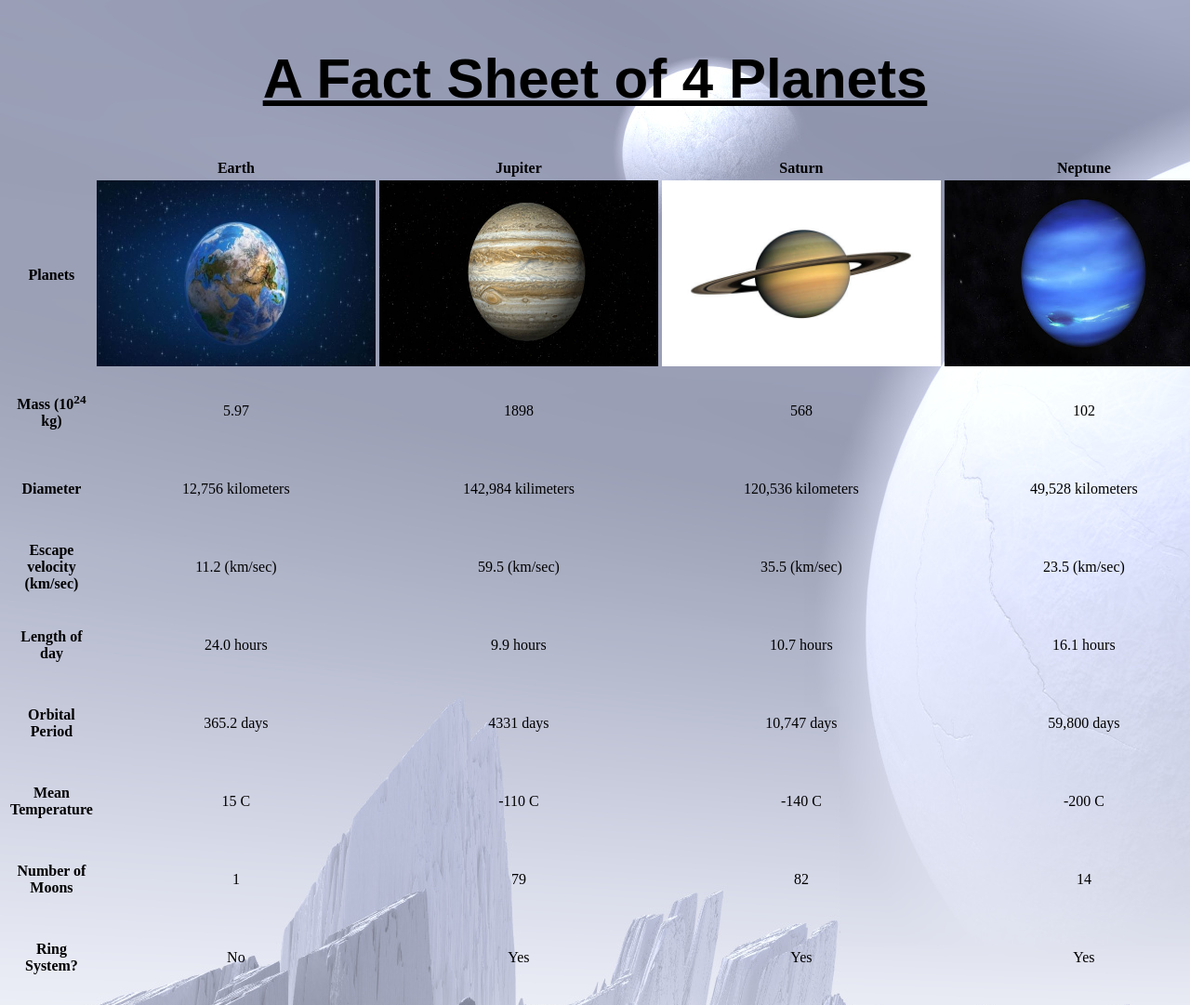
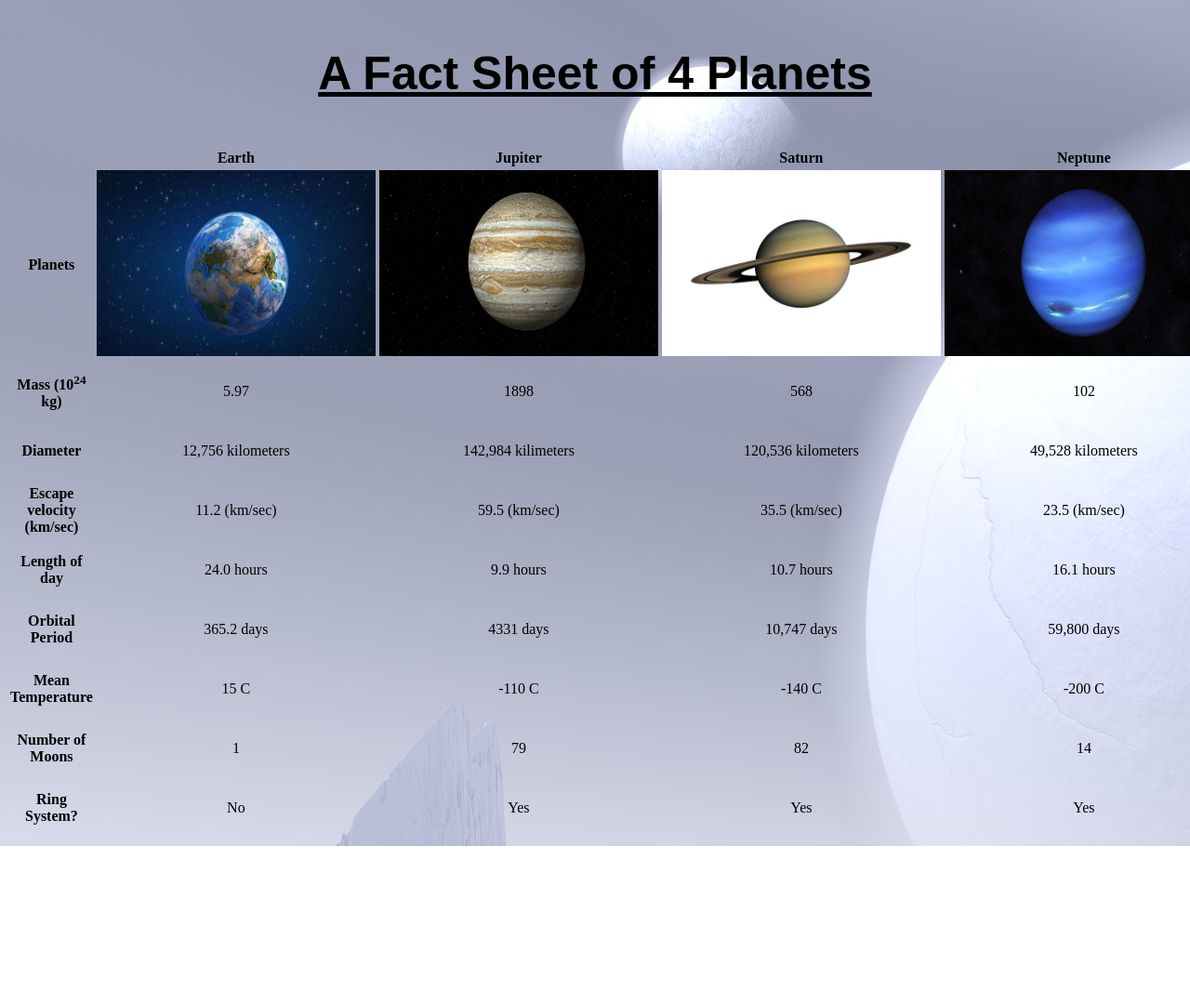
Before and after one commit to Shilpa206/ITM_361_Lab_5, a plain HTML site: page index.html in a window 1280 px wide. Shown: the top 1081 px of the page at 93% size. After the commit the page ends 910 px from the top, so only its background shows below. Drawn offline with Linux system fonts and the light colour scheme.

Commit message:
changes in css

```diff
--- a/css/style.css
+++ b/css/style.css
@@ -1,27 +1,23 @@
 body{
-	background-color: pink;
+	background-color: white;
 	background-image: url("../images/background.jpg");
 }
 h1{
-  font-family: Jost, sans-serif;
-  font-size: 60px;
+  font-family: sans-serif;
+  font-size: 50px;
   color: black;
   text-align: center;
   margin: 50px;
-  padding: 0px;
   text-decoration: underline;
   text-underline-offset: 3px;
 }
 td{
   text-align: center;
   table-layout: fixed;
-  height: 80px;
+  height: 60px;
   border-radius: 5px;
 }
 img{
     height: 200px;
     width: 300px;
 }
-table{
-    width: 500px;
-}
```
